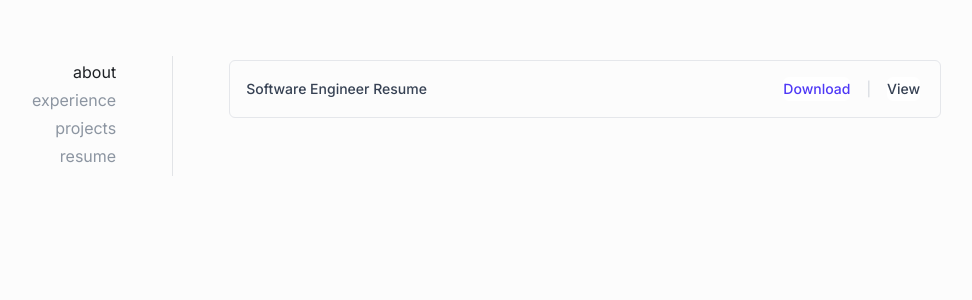
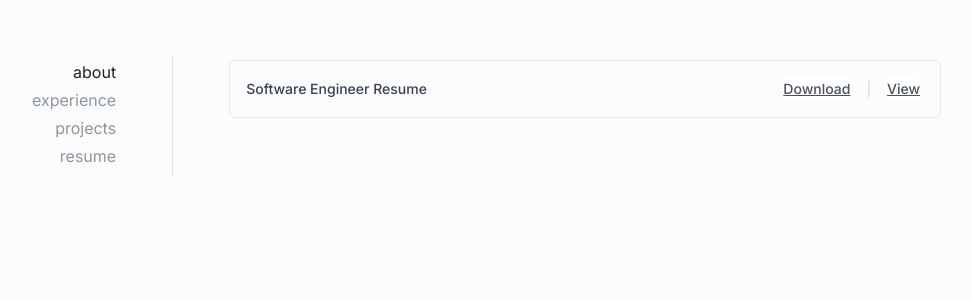
Before and after one commit to eric-hdez/eric-hdez.dev, a Next.js app: page /resume in a window 1280 px wide. Shown: the top 300 px of the page, without its empty margins (24-996 px from the left). Built offline with nearby package versions, Linux system fonts and the light colour scheme.

Commit message:
adding small updates to font colors and buttons for resume

```diff
--- a/src/app/resume/page.tsx
+++ b/src/app/resume/page.tsx
@@ -28,7 +28,7 @@ export default function Example() {
 
   return (
     <>
-      <dd className="mt-1 text-sm/6 text-gray-700 sm:col-span-2 sm:mt-0">
+      <dd className="mt-1 text-sm/6 sm:col-span-2 sm:mt-0">
         <ul role="list" className="divide-y divide-gray-100 rounded-md border border-gray-200">
           {FileList.map(({ name, link }, idx) => (
             <li key={idx} className="flex flex-col sm:flex-row items-center justify-between py-4 pr-5 sm:pl-4 text-sm/6">
@@ -39,14 +39,14 @@ export default function Example() {
               </div>
 
               <div className="flex shrink-0 space-x-4">
-                <a href={link} download className="rounded-md bg-white font-medium text-indigo-600 hover:text-indigo-400">
+                <a href={link} download className="rounded-md bg-white font-medium underline hover:text-gray-500 hover:cursor-pointer">
                   Download
                 </a>
                 <span aria-hidden="true" className="text-gray-300">|</span>
                 <button
                   type="button"
                   onClick={() => handleView(link, name)}
-                  className="rounded-md bg-white font-medium text-gray-700 hover:text-gray-500 hover:cursor-pointer"
+                  className="rounded-md bg-white font-medium hover:text-gray-500 underline hover:cursor-pointer"
                 >
                   View
                 </button>
@@ -62,21 +62,21 @@ export default function Example() {
           <div className="fixed inset-0 z-50 flex items-center justify-center px-6">
             <div className="relative w-full max-w-5xl h-5/6 bg-white rounded-lg shadow-xl overflow-hidden flex flex-col">
               <div className="p-4 flex justify-between items-center border-b bg-[#fcfcfc]">
-                <div className="pl-2 flex flex-row items-center">
+                <div className="pl-3 flex flex-row items-center">
                   <h3 className="text-lg font-medium truncate">{currentFileName}</h3>
                   <Link
                     href={viewingPdf}
                     target="_blank"
                     rel="noopener noreferrer"
-                    className="px-3 py-1"
+                    className="ml-1 p-1 rounded-md hover:cursor-pointer hover:bg-gray-300"
                   >
                     <NewTabIcon />
                   </Link>
                 </div>
-                <div className="flex space-x-2">
+                <div className="flex space-x-2 pr-2">
                   <button
                     onClick={closeViewer}
-                    className="pr-2 py-1 rounded-md"
+                    className="p-1 rounded-md hover:cursor-pointer rounded-md hover:bg-gray-300"
                   >
                     <ExitIcon />
                   </button>
```
